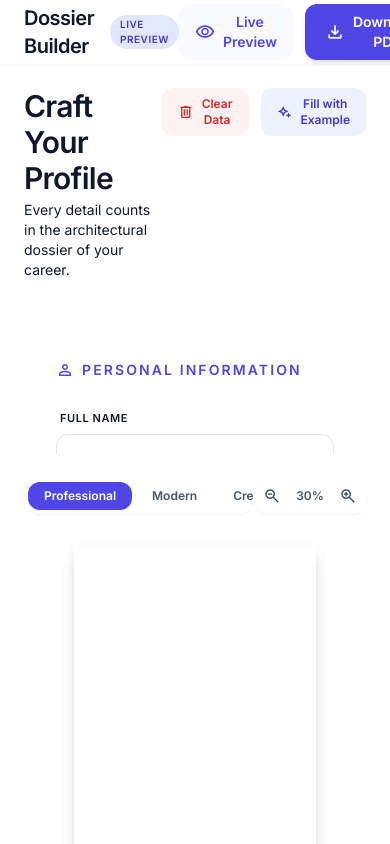
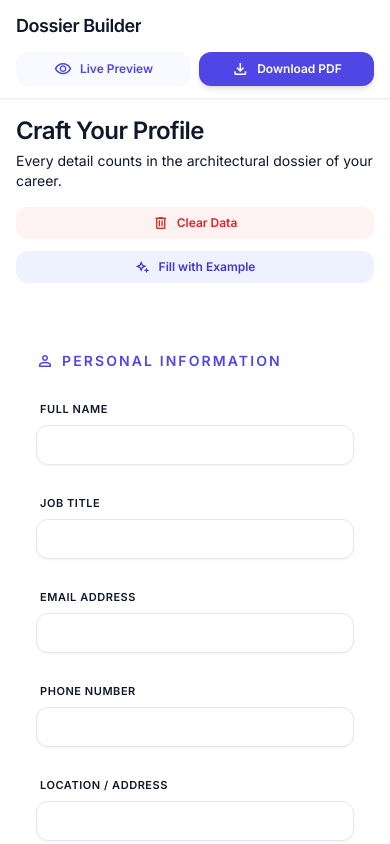
Before and after one commit to wyze69-sys/Dossier-Builder, a React (Vite) app: page / in a window 390 px wide. Shown: the top 844 px of the page. Built offline with nearby package versions, Linux system fonts and the light colour scheme.

Commit message:
fix: improve mobile layout alignment across editor and preview

```diff
--- a/src/App.jsx
+++ b/src/App.jsx
@@ -195,17 +195,22 @@ function App() {
   return (
     <div className="bg-surface selection:bg-primary-fixed selection:text-on-primary-fixed">
       {/* Top Navigation */}
-      <TopNavigation activeTab={activeTab} setActiveTab={setActiveTab} />
+      <TopNavigation
+        activeTab={activeTab}
+        setActiveTab={setActiveTab}
+        isPreviewMode={isPreviewMode}
+      />
 
       {/* Conditional Side Navigation (only show in Editor) */}
       {activeTab === 'editor' && !isPreviewMode && <SideNavigation fullName={resumeData.fullName} />}
 
       {/* Main Content Canvas */}
-      <main className={`${activeTab === 'editor' && !isPreviewMode ? 'lg:ml-64' : ''} pt-16 h-screen flex flex-col md:flex-row overflow-hidden bg-surface transition-all duration-300`}>
+      <main className={`${activeTab === 'editor' && !isPreviewMode ? 'lg:ml-64' : ''} flex flex-col bg-surface transition-all duration-300 md:h-[calc(100dvh-4rem)] md:flex-row md:overflow-hidden`}>
         {activeTab === 'editor' && (
           <>
             {/* Left Panel: Form Editor */}
             {!isPreviewMode && (
+              <div className="min-h-0 md:flex-1">
                 <EditorPanel
                   resumeData={resumeData}
                   updatePersonalInfo={updatePersonalInfo}
@@ -217,9 +222,12 @@ function App() {
                   fillExampleData={fillExampleData}
                   clearData={clearData}
                 />
+              </div>
             )}
             {/* Right Panel: Resume Preview */}
+            <div className={`${isPreviewMode ? 'block' : 'hidden md:block'} min-h-0 md:flex-1`}>
               <PreviewPanel resumeData={resumeData} />
+            </div>
           </>
         )}
       </main>
--- a/src/components/EditorPanel.jsx
+++ b/src/components/EditorPanel.jsx
@@ -17,23 +17,23 @@ const EditorPanel = ({
   clearData
 }) => {
   return (
-    <section id="editor-scroll-container" className="flex-1 overflow-y-auto p-6 md:p-10 space-y-10 bg-surface-container-low/50 smooth-scroll">
+    <section id="editor-scroll-container" className="flex-1 overflow-visible bg-surface-container-low/50 p-4 smooth-scroll sm:p-6 md:overflow-y-auto md:p-10">
       <div className="max-w-2xl mx-auto space-y-12 pb-20">
         {/* Section Header */}
-        <div className="flex items-start justify-between">
+        <div className="flex flex-col gap-4 sm:flex-row sm:items-start sm:justify-between">
           <div className="space-y-1">
-            <h1 className="text-3xl font-extrabold text-on-surface font-manrope tracking-tight">
+            <h1 className="text-2xl font-extrabold text-on-surface font-manrope tracking-tight sm:text-3xl">
               Craft Your Profile
             </h1>
             <p className="text-on-surface-variant text-sm">
               Every detail counts in the architectural dossier of your career.
             </p>
           </div>
-          <div className="flex items-center gap-3">
+          <div className="flex w-full flex-col gap-3 sm:w-auto sm:flex-row sm:items-center">
             <button
               type="button"
               onClick={clearData}
-              className="px-4 py-2 text-xs font-semibold text-red-600 bg-red-50 hover:bg-red-100 rounded-lg transition-colors flex items-center gap-2"
+              className="flex w-full items-center justify-center gap-2 rounded-lg bg-red-50 px-4 py-2 text-xs font-semibold text-red-600 transition-colors hover:bg-red-100 sm:w-auto"
             >
               <span className="material-symbols-outlined text-[16px]">delete</span>
               Clear Data
@@ -41,7 +41,7 @@ const EditorPanel = ({
             <button
               type="button"
               onClick={fillExampleData}
-              className="px-4 py-2 text-xs font-semibold text-indigo-700 bg-indigo-50 hover:bg-indigo-100 rounded-lg transition-colors flex items-center gap-2"
+              className="flex w-full items-center justify-center gap-2 rounded-lg bg-indigo-50 px-4 py-2 text-xs font-semibold text-indigo-700 transition-colors hover:bg-indigo-100 sm:w-auto"
             >
               <span className="material-symbols-outlined text-[16px]">magic_button</span>
               Fill with Example
--- a/src/components/PersonalInfoForm.jsx
+++ b/src/components/PersonalInfoForm.jsx
@@ -57,8 +57,8 @@ const PersonalInfoForm = ({ data, updatePersonalInfo }) => {
   };
 
   return (
-    <div className="bg-surface-container-lowest rounded-xl p-8 ambient-shadow space-y-6 fade-slide-in">
-      <div className="flex items-center justify-between">
+    <div className="bg-surface-container-lowest rounded-xl p-5 ambient-shadow space-y-6 fade-slide-in sm:p-8">
+      <div className="flex items-start justify-between">
         <h3 className="text-sm font-bold uppercase tracking-[0.15em] text-primary flex items-center gap-2">
           <span className="material-symbols-outlined text-[18px]">person</span>
           Personal Information
--- a/src/components/PreviewPanel.jsx
+++ b/src/components/PreviewPanel.jsx
@@ -9,6 +9,7 @@ const PreviewPanel = ({ resumeData }) => {
   const [scale, setScale] = useState(1);
   const [zoomOffset, setZoomOffset] = useState(0);
   const containerRef = useRef(null);
+  const previewScale = Math.max(0.3, scale + zoomOffset);
 
   useEffect(() => {
     const calculateScale = () => {
@@ -37,22 +38,24 @@ const PreviewPanel = ({ resumeData }) => {
   }, []);
 
   return (
-    <section ref={containerRef} className="flex-1 overflow-y-auto p-6 md:p-10 bg-white flex flex-col items-center">
-      <div className="resume-preview-controls w-full max-w-[794px] mb-8 flex items-center justify-between">
-        <div className="bg-white shadow-sm p-1 rounded-xl flex items-center gap-1 overflow-x-auto">
+    <section ref={containerRef} className="flex-1 overflow-visible bg-white p-4 sm:p-6 md:flex md:flex-col md:overflow-y-auto md:p-10">
+      <div className="resume-preview-controls mx-auto mb-6 flex w-full max-w-[794px] flex-col gap-3 sm:mb-8 sm:flex-row sm:items-center sm:justify-between">
+        <div className="w-full overflow-x-auto rounded-xl bg-white p-1 shadow-sm sm:w-auto">
+          <div className="flex min-w-max items-center gap-1">
             {['professional', 'modern', 'creative'].map(t => (
               <button
                 key={t}
                 type="button"
                 onClick={() => setTemplate(t)}
-              className={`px-4 py-1.5 text-xs font-bold rounded-lg transition-colors capitalize whitespace-nowrap ${template === t ? 'bg-primary text-white' : 'text-slate-600 hover:bg-primary-light/30'}`}
+                className={`whitespace-nowrap rounded-lg px-3 py-1.5 text-xs font-bold capitalize transition-colors sm:px-4 ${template === t ? 'bg-primary text-white' : 'text-slate-600 hover:bg-primary-light/30'}`}
               >
                 {t}
               </button>
             ))}
           </div>
+        </div>
 
-        <div className="flex items-center gap-1 bg-white shadow-sm p-1 rounded-lg">
+        <div className="self-end rounded-lg bg-white p-1 shadow-sm sm:self-auto flex items-center gap-1">
           <button
             type="button"
             onClick={() => setZoomOffset(prev => prev - 0.1)}
@@ -73,15 +76,27 @@ const PreviewPanel = ({ resumeData }) => {
         </div>
       </div>
 
+      <div className="w-full overflow-x-auto pb-4">
+        <div className="flex justify-center">
+          <div
+            className="resume-preview-scale-shell transition-[width,height] duration-200 ease-out"
+            style={{
+              width: `${A4_WIDTH_PX * previewScale}px`,
+              height: `${A4_HEIGHT_PX * previewScale}px`,
+            }}
+          >
             <div
               style={{
-          transform: `scale(${Math.max(0.3, scale + zoomOffset)})`,
-          transformOrigin: 'top center',
+                transform: `scale(${previewScale})`,
+                transformOrigin: 'top left',
               }}
-        className="resume-preview-scale-shell transition-transform duration-200 ease-out"
+              className="transition-transform duration-200 ease-out"
             >
               <div id="resume-pdf-target" className="resume-a4-lock shadow-2xl">
                 <ResumeDocument data={resumeData} template={template} />
+              </div>
+            </div>
+          </div>
         </div>
       </div>
     </section>
--- a/src/components/TopNavigation.jsx
+++ b/src/components/TopNavigation.jsx
@@ -1,18 +1,19 @@
-const TopNavigation = ({ activeTab, setActiveTab }) => {
+const TopNavigation = ({ activeTab, setActiveTab, isPreviewMode }) => {
   return (
-    <header className="fixed top-0 w-full flex justify-between items-center px-6 h-16 bg-white/80 dark:bg-slate-900/80 backdrop-blur-md z-50 shadow-sm dark:shadow-none transition-colors">
-      {/* Logo & Badge */}
-      <div className="flex items-center gap-4">
-        <span className="text-xl font-bold tracking-tight text-slate-900 dark:text-slate-50 font-manrope">
+    <header className="sticky top-0 z-50 border-b border-slate-200/70 bg-white/90 shadow-sm backdrop-blur-md transition-colors dark:border-slate-800/80 dark:bg-slate-900/85 dark:shadow-none">
+      <div className="flex flex-col gap-3 px-4 py-3 sm:px-6 md:flex-row md:items-center md:justify-between md:gap-6 md:py-0">
+        <div className="flex min-w-0 flex-col gap-3 md:flex-row md:items-center md:gap-8">
+          <div className="flex min-w-0 items-center gap-3">
+            <span className="truncate text-lg font-bold tracking-tight text-slate-900 dark:text-slate-50 sm:text-xl font-manrope">
               Dossier Builder
             </span>
-        <span className="px-2.5 py-0.5 rounded-full bg-indigo-100 text-indigo-700 text-[10px] font-bold uppercase tracking-wider">
+            <span className="hidden rounded-full bg-indigo-100 px-2.5 py-0.5 text-[10px] font-bold uppercase tracking-wider text-indigo-700 sm:inline-flex">
               Live Preview
             </span>
           </div>
 
           {/* Navigation Tabs */}
-      <nav className="hidden md:flex items-center gap-8">
+          <nav className="hidden md:flex h-16 items-center gap-8">
             <button
               onClick={() => setActiveTab('editor')}
               className={`h-16 flex items-center transition-colors font-semibold ${
@@ -24,21 +25,29 @@ const TopNavigation = ({ activeTab, setActiveTab }) => {
               Editor
             </button>
           </nav>
+        </div>
 
         {/* Action Buttons */}
-      <div className="flex items-center gap-3">
+        <div className="flex w-full items-center gap-2 sm:gap-3 md:w-auto">
           <button
             type="button"
             onClick={() => window.dispatchEvent(new Event('toggle-preview'))}
-          className="px-4 py-2 text-sm font-bold text-primary bg-primary-light/20 hover:bg-primary-light/40 rounded-lg transition-colors flex items-center gap-2"
+            className="flex min-w-0 flex-1 items-center justify-center gap-2 rounded-lg bg-primary-light/20 px-3 py-2 text-xs font-bold text-primary transition-colors hover:bg-primary-light/40 sm:flex-none sm:px-4 sm:text-sm"
           >
-          <span className="material-symbols-outlined text-[20px]">visibility</span>
-          Live Preview
+            <span className="material-symbols-outlined text-[18px] sm:text-[20px]">
+              {isPreviewMode ? 'edit_note' : 'visibility'}
+            </span>
+            <span className="truncate">{isPreviewMode ? 'Back to Editor' : 'Live Preview'}</span>
           </button>
-        <button type="button" onClick={() => window.dispatchEvent(new Event('download-pdf'))} className="px-5 py-2 text-sm font-bold text-white bg-primary hover:bg-primary-dark rounded-lg shadow-md hover:shadow-lg active:scale-95 transition-all flex items-center gap-2">
-          <span className="material-symbols-outlined text-[20px]">download</span>
-          Download PDF
+          <button
+            type="button"
+            onClick={() => window.dispatchEvent(new Event('download-pdf'))}
+            className="flex min-w-0 flex-1 items-center justify-center gap-2 rounded-lg bg-primary px-3 py-2 text-xs font-bold text-white shadow-md transition-all hover:bg-primary-dark hover:shadow-lg active:scale-95 sm:flex-none sm:px-5 sm:text-sm"
+          >
+            <span className="material-symbols-outlined text-[18px] sm:text-[20px]">download</span>
+            <span className="truncate">Download PDF</span>
           </button>
+        </div>
       </div>
     </header>
   );
```
Also changed, not shown: src/components/EducationForm.jsx (+5 -5 lines), src/components/ExperienceForm.jsx (+7 -7 lines), src/components/LanguagesForm.jsx (+5 -5 lines), src/components/ProjectsForm.jsx (+4 -4 lines), src/components/common/FormInput.jsx (+5 -3 lines). Lines whose indentation alone changed are shown as unchanged.
